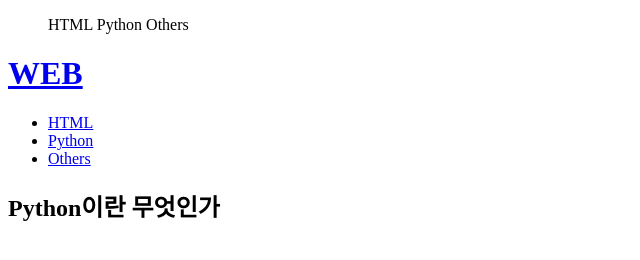
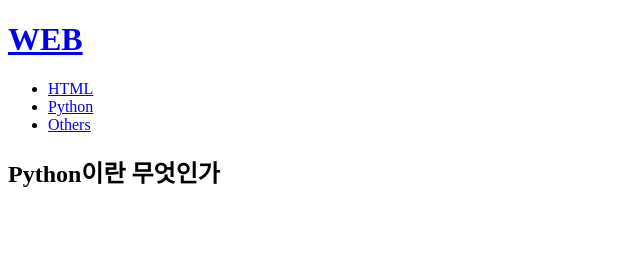
Before and after one commit to Jeffoto/web1, a plain HTML site: page 2.html in a window 1280 px wide. Shown: the whole page, without its empty margins (0-640 px from the left). Drawn offline with Linux system fonts and the light colour scheme.

Commit message:
Update 2.html

```diff
--- a/2.html
+++ b/2.html
@@ -5,12 +5,6 @@
   <meta charset="utf-8">
 </head>
 <body>
-
-  <ol>
-    HTML
-    Python
-    Others
-  </ol>
   <h1><a href="index.html">WEB</a></h1>
   <ul>
     <li><a href="1.html">HTML</a></li>
```
